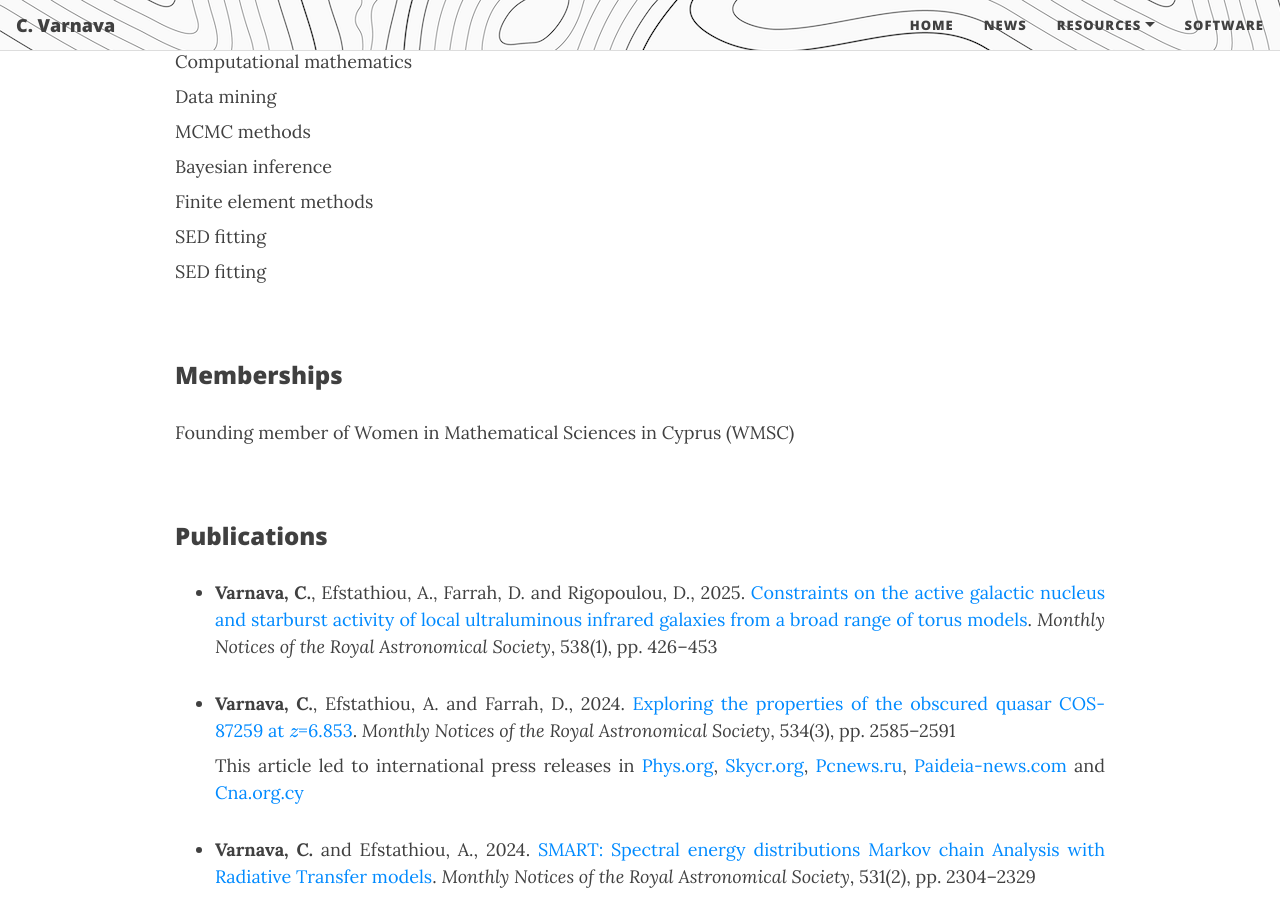
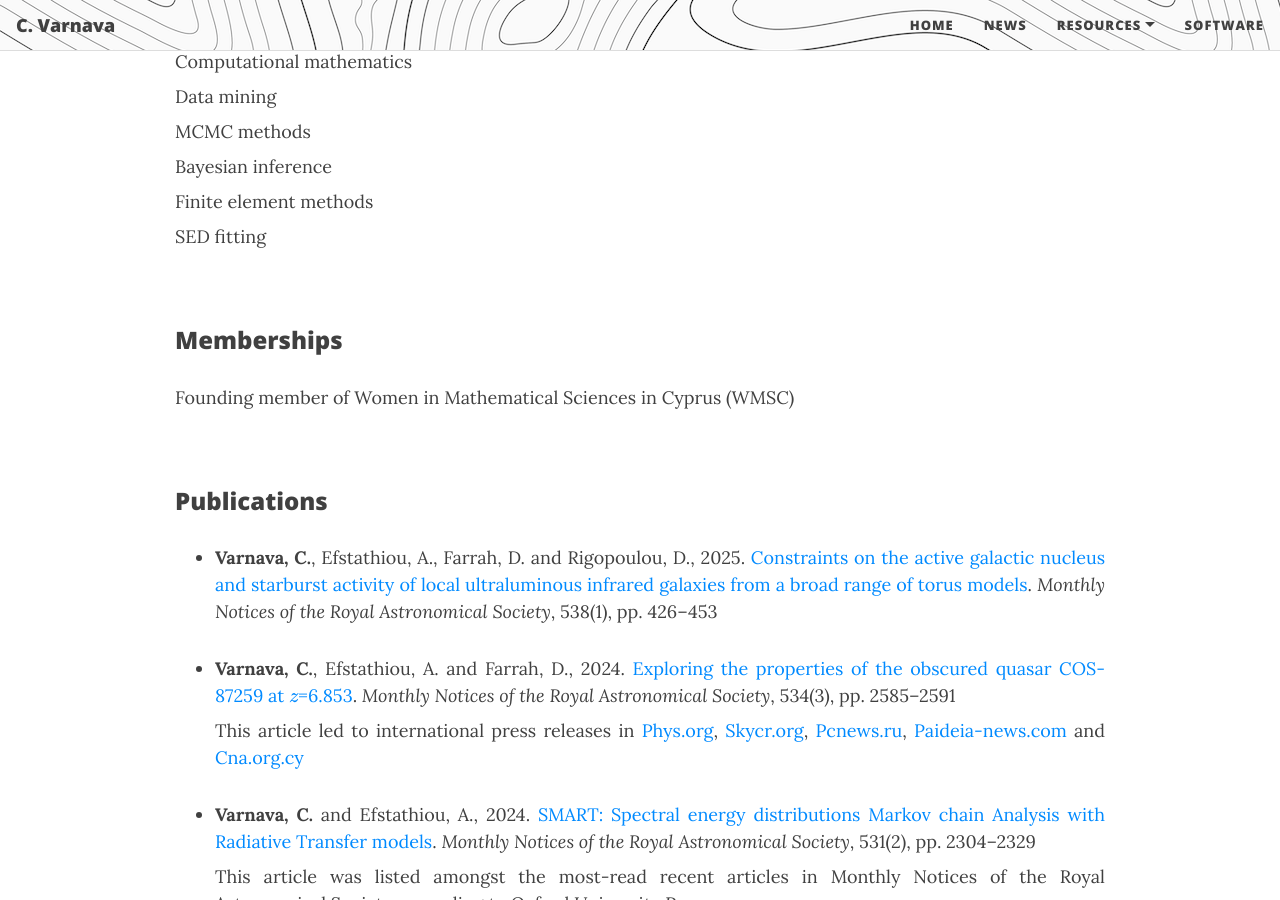
Before and after one commit to ch-var/ch-var.github.io, a Jekyll site: the page built from cv.html, in a window 1280 px wide and 900 px high, scrolled down 2427 px. Built offline with Jekyll 4.4.1, drawn with Linux system fonts in a browser that asks for light colours; formulas are drawn with MathJax 3.

Commit message:
Update cv.html

```diff
--- a/cv.html
+++ b/cv.html
@@ -78,7 +78,6 @@
 <p align='justify' style="margin-top: 8px; margin-bottom: 8px;">MCMC methods</p>
 <p align='justify' style="margin-top: 8px; margin-bottom: 8px;">Bayesian inference</p>
 <p align='justify' style="margin-top: 8px; margin-bottom: 8px;">Finite element methods</p>
-<p align='justify' style="margin-top: 8px; margin-bottom: 8px;">SED fitting</p>
 <p align='justify' style="margin-top: 8px;">SED fitting</p>
 <br>
 <p style="font-family: var(--header-font); font-weight: 800; line-height: 1.1; font-size: 1.5rem; margin-top: 1.25rem;">Memberships</p>
```
